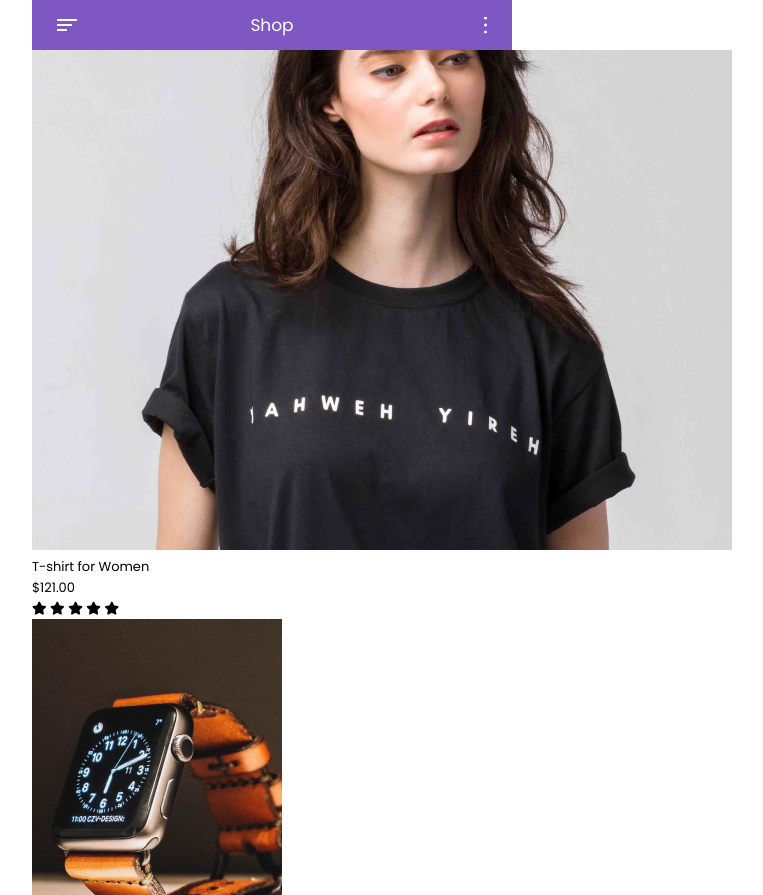
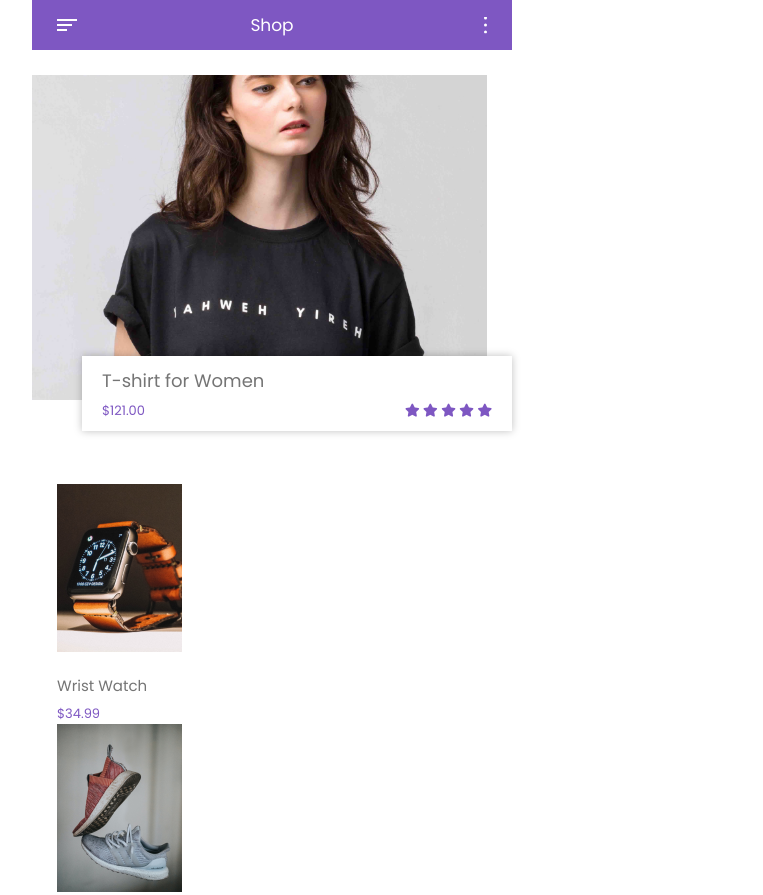
Before and after one commit to bookhabit/Figma_to_HTML, a plain HTML site: page shop.html in a window 1280 px wide. Shown: the top 895 px of the page, without its empty margins (368-1131 px from the left). Drawn offline with Linux system fonts and the light colour scheme.

Commit message:
상품목록 css

```diff
--- a/css/default.css
+++ b/css/default.css
@@ -248,3 +248,68 @@ header img{
 .cart_price li:last-child p {
     color: #7E57C2;
 }
+
+
+/* -------------SHOP------------- */
+.top_product{
+    position: relative;
+    padding: 25px 25px 0 0;
+}
+
+.top_product img{
+    width: 100%;
+}
+
+.top_product .info{
+    position: absolute;
+    bottom: -25px;
+    left: 50px;
+    right: 0;
+    background: #FFFFFF;
+    padding: 10px 20px;
+    box-shadow: 0 0 8px rgba(0,0,0,.25)
+}
+
+.top_product .info .desc{
+    display: flex;
+    justify-content: space-between;
+}
+
+.top_product .info h2{
+    font-size: 18px;
+    line-height: 29px;
+    color: #757575;
+    margin-bottom: 5px;
+}
+
+.top_product .info .price, .rate{
+    font-size: 13px;
+    line-height: 21px;
+    color: #7E57C2;
+}
+
+.shop_products{
+    margin-top: 78px;
+    padding-left: 25px;
+}
+
+.product_list li{
+    width: 125px;
+}
+
+.product_list li img{
+    width: 100%;
+}
+
+.product_list li h3{
+    font-size: 15px;
+    line-height: 25px;
+    color: #757575;
+    margin-top: 15px;
+}
+.product_list li h4{
+    font-size: 13px;
+    line-height: 21px;
+    color: #7E57C2;
+    margin-top: 5px;
+}
--- a/shop.html
+++ b/shop.html
@@ -30,6 +30,7 @@
             </div>
         </div>
     </div>
+    <div class="shop_products">
         <ul class="product_list">
             <li>
                 <img src="images/shop_list_01_watch.jpg" alt="Wrist Watch">
@@ -47,5 +48,6 @@
                 <h4>$54.99</h4>
             </li>
         </ul>
+    </div>
 </body>
 </html>
```
Lines whose indentation alone changed are shown as unchanged.
